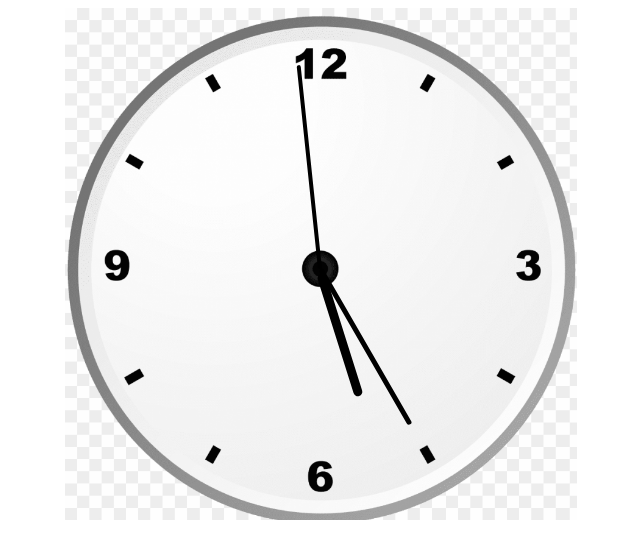
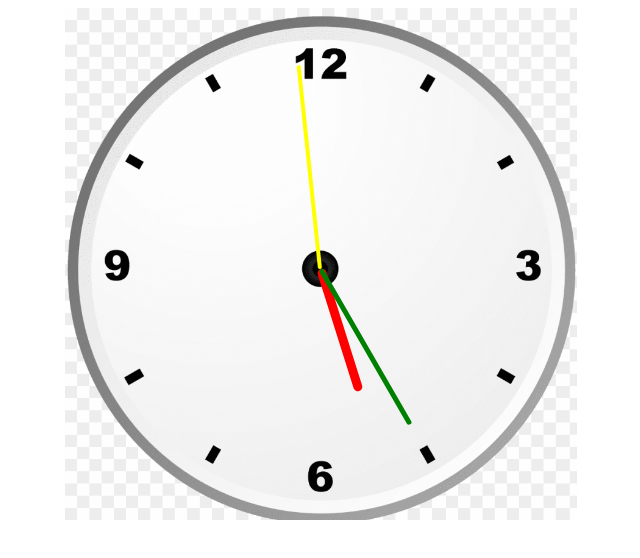
Before and after one commit to mdsuhail85/Analog-Clock, a plain HTML site: page index.html in a window 1280 px wide. Shown: the whole page, without its empty margins (319-959 px from the left). Drawn offline with Linux system fonts and the light colour scheme.

Commit message:
add all file

```diff
--- a/index.css
+++ b/index.css
@@ -9,23 +9,26 @@
 
 #hour, #minute, #second{
     position: absolute;
-    background: black;
+    /* background: black; */
     border-radius: 10px;
     transform-origin: bottom;
 }
 #hour{
+    background: red;
     width: 1.8%;
     height: 25%;
-    top: 27%;
+    top: 26%;
     left: 49%;
 }
 #minute{
+    background: green;
     width: 1%;
     height: 35%;
     top: 16%;
     left: 49.4%;
 }
 #second{
+    background: yellow;
     width: 0.8%;
     height: 40%;
     top: 11%;
```
